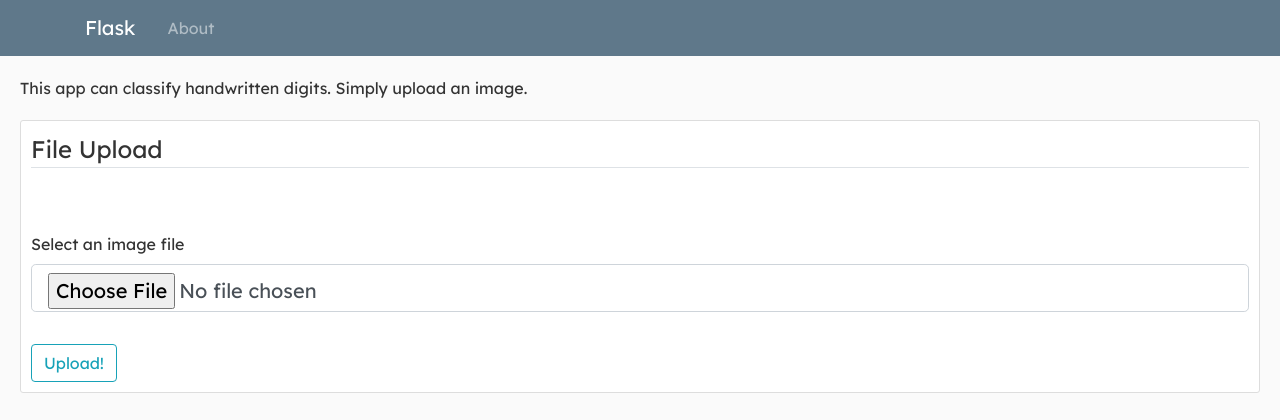
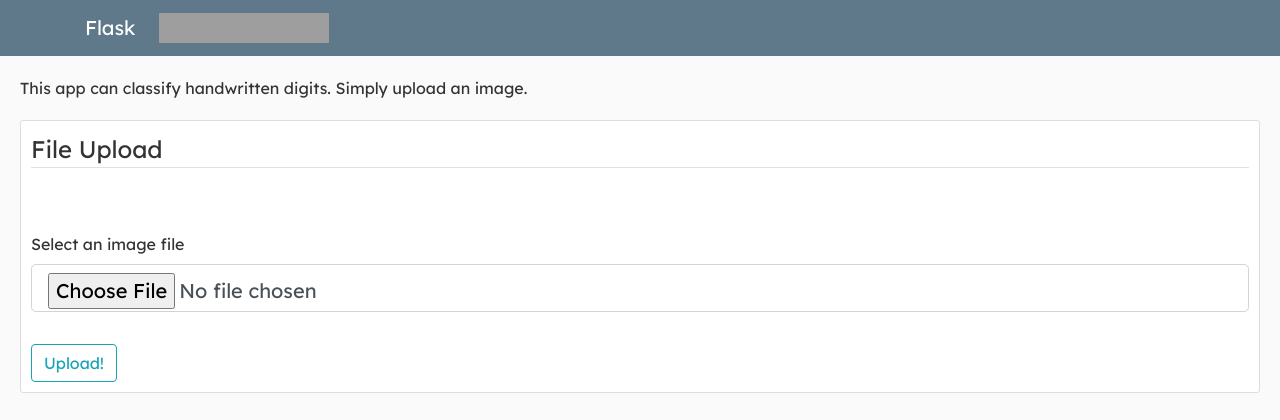
Before and after one commit to penguinmoose/handwritten-recognition, a Flask app: page / in a window 1280 px wide. Shown: the top 420 px of the page. Run offline with Flask 2, Linux system fonts and the light colour scheme; some libraries are stand-ins or nearby versions; grey boxes are pictures that could not be loaded.

Commit message:
Replace about page with star button

```diff
--- a/app/templates/templates/template.html
+++ b/app/templates/templates/template.html
@@ -28,7 +28,9 @@
                 type="button" data-toggle="collapse" data-target="#navbarToggle" aria-controls="navbarToggle"
                 aria-expanded="false" aria-label="Toggle navigation"><span class="navbar-toggler-icon"></span></button>
             <div class="collapse navbar-collapse" id="navbarToggle">
-                <div class="navbar-nav mr-auto"><a class="nav-item nav-link" href="/about">About</a></div>
+                <iframe
+                    src="https://ghbtns.com/github-btn.html?user=penguinmoose&repo=handwritten-recognition&type=star&count=true&size=large"
+                    frameborder="0" scrolling="0" width="170" height="30" title="GitHub"></iframe>
             </div>
         </div>
         </nav>
--- a/app/views.py
+++ b/app/views.py
@@ -56,7 +56,3 @@ def upload_file():
             return render_template("index.html", title="Home", form=form)
     else:
         return render_template("index.html", title="Home", form=form)
-
-@app.route('/about', methods=['GET'])
-def about():
-    return render_template("about.html", title="About")
```
Also changed, not shown: 1 other file.
